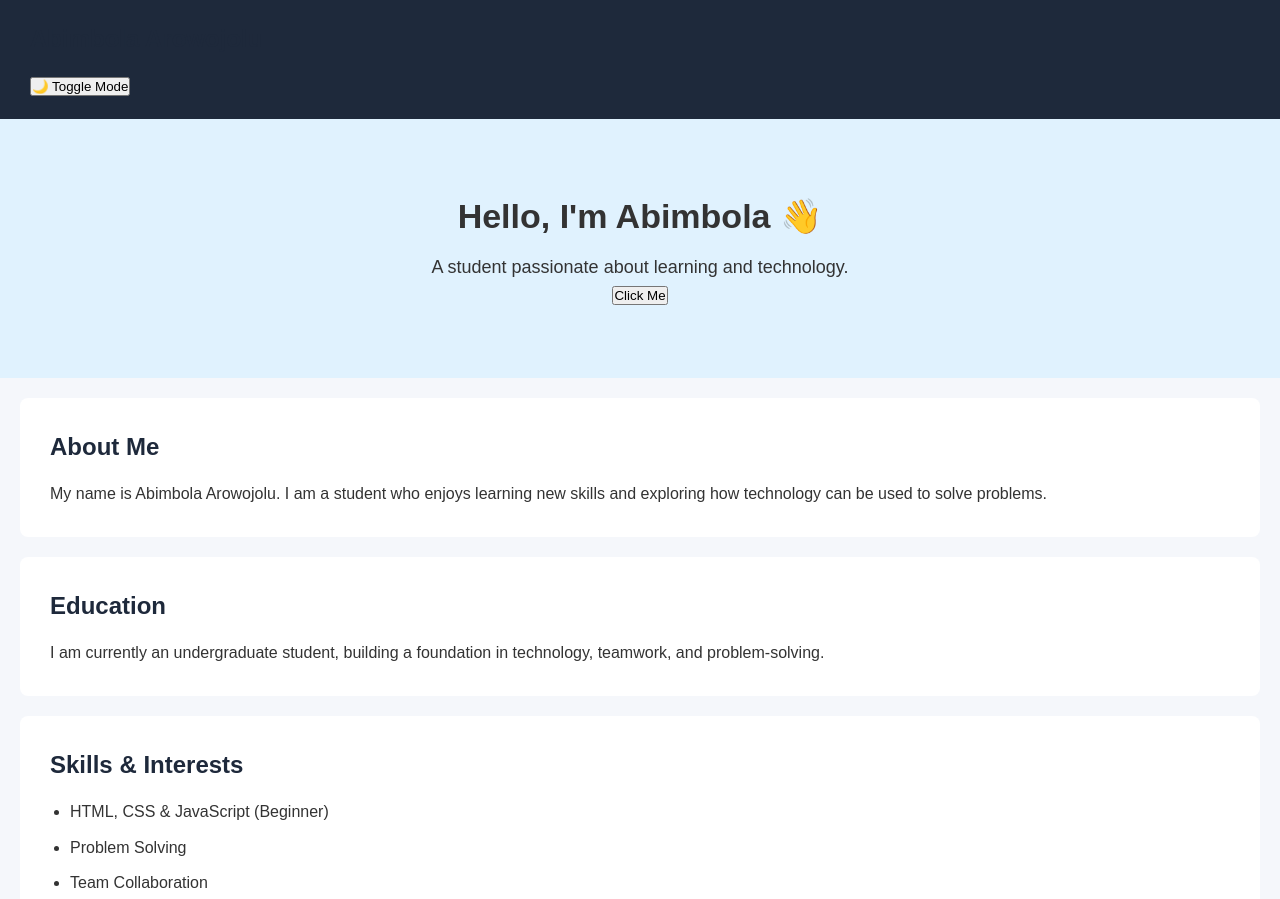
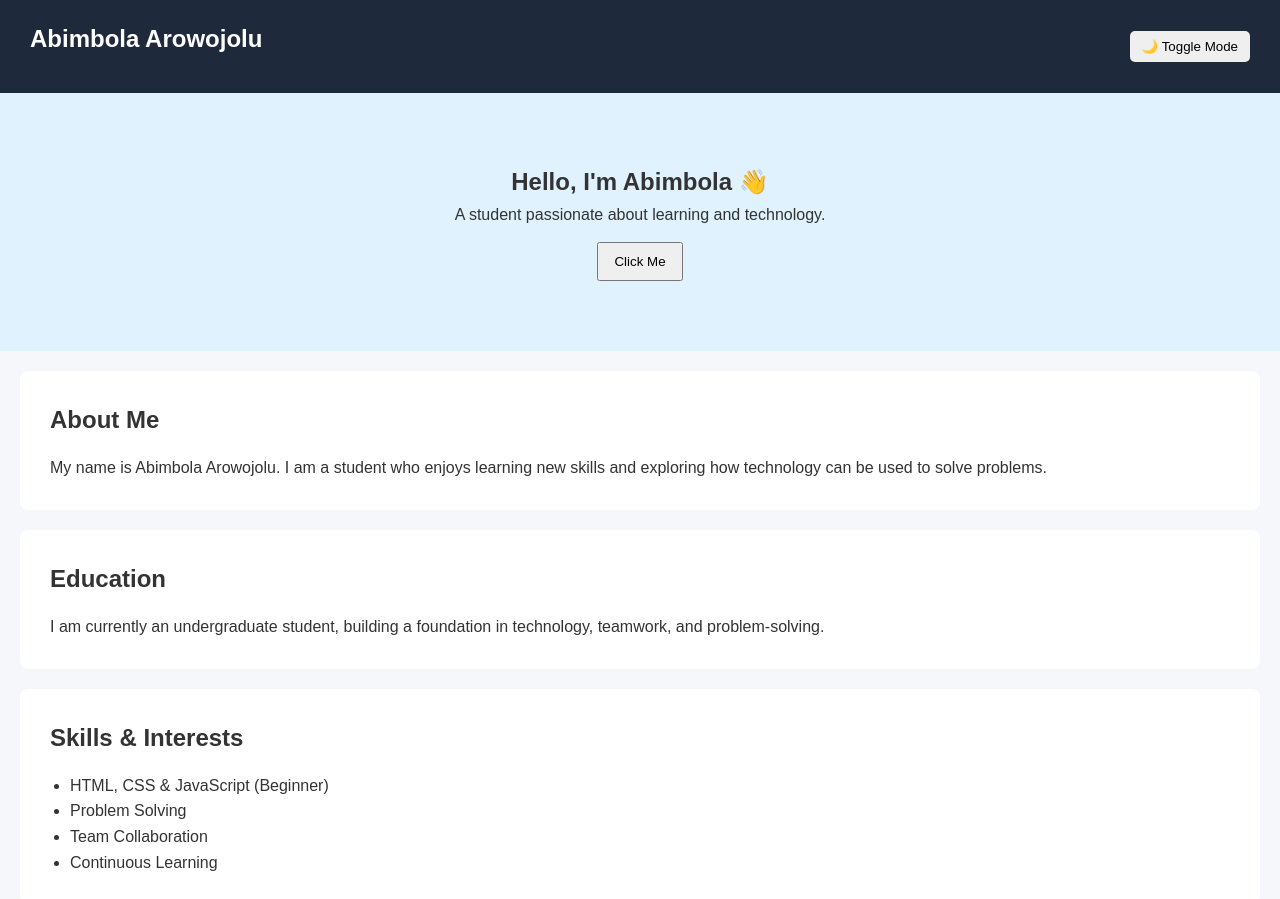
Before and after one commit to Bimbo-coder/abimbola123.github.io, a plain HTML site: page index.html in a window 1280 px wide. Shown: the top 899 px of the page. Drawn offline with Linux system fonts and the light colour scheme; a script that the page names is missing.

Commit message:
Update style.css

```diff
--- a/style.css
+++ b/style.css
@@ -9,12 +9,28 @@ body {
     background-color: #f5f7fb;
     color: #333;
     line-height: 1.6;
+    transition: background 0.3s, color 0.3s;
+}
+
+body.dark {
+    background-color: #0f172a;
+    color: #e5e7eb;
 }
 
 nav {
+    display: flex;
+    justify-content: space-between;
+    align-items: center;
     background-color: #1e293b;
     color: white;
     padding: 20px 30px;
+}
+
+nav button {
+    padding: 8px 12px;
+    border: none;
+    cursor: pointer;
+    border-radius: 5px;
 }
 
 .hero {
@@ -23,13 +39,14 @@ nav {
     background-color: #e0f2fe;
 }
 
-.hero h1 {
-    font-size: 34px;
-    margin-bottom: 10px;
+body.dark .hero {
+    background-color: #1e293b;
 }
 
-.hero p {
-    font-size: 18px;
+.hero button {
+    margin-top: 15px;
+    padding: 10px 15px;
+    cursor: pointer;
 }
 
 section {
@@ -47,17 +64,20 @@ section {
     padding: 30px;
 }
 
+body.dark .about,
+body.dark .education,
+body.dark .skills,
+body.dark .goals,
+body.dark .contact {
+    background-color: #020617;
+}
+
 h2 {
     margin-bottom: 15px;
-    color: #1e293b;
 }
 
 ul {
     margin-left: 20px;
-}
-
-li {
-    margin-bottom: 10px;
 }
 
 footer {
@@ -65,5 +85,4 @@ footer {
     padding: 20px;
     background-color: #1e293b;
     color: white;
-    margin-top: 40px;
 }
```
